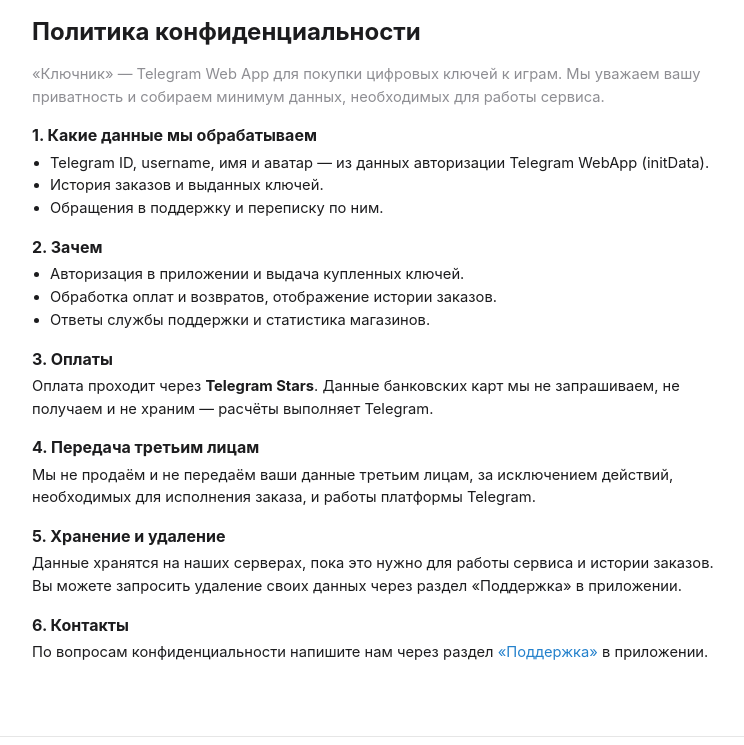
After one commit to Makcxim/ShopBot, a Django app: template shopbot/webapp/templates/privacy.html in a window 1280 px wide. The commit adds this page. Shown: the top 745 px of the page, without its empty margins (264-1008 px from the left). Run offline with Django 3.2, Linux system fonts and the light colour scheme; the template is opened without the code that fills it, so the values that code supplies are empty; some libraries are stand-ins or nearby versions.

Commit message:
feat: branding assets (botpic, description), privacy policy page

```diff
--- a/shopbot/webapp/static/css/webapp.css
+++ b/shopbot/webapp/static/css/webapp.css
@@ -253,3 +253,10 @@ a { color: inherit; text-decoration: none; }
 .bubble__author { font-size: .72rem; opacity: .8; margin-bottom: 3px; }
 .bubble__text { font-size: .95rem; white-space: pre-wrap; word-break: break-word; }
 .bubble__time { font-size: .68rem; opacity: .65; margin-top: 4px; text-align: right; }
+
+/* ===== Юридические страницы ===== */
+.legal { font-size: .92rem; line-height: 1.55; }
+.legal__intro { color: var(--hint); }
+.legal__h { font-size: 1rem; font-weight: 700; margin: 18px 0 6px; }
+.legal ul { padding-left: 18px; margin: 6px 0; }
+.legal a { color: var(--link); }
--- /dev/null
+++ b/shopbot/webapp/templates/privacy.html
@@ -0,0 +1,51 @@
+{% extends 'base.html' %}
+
+{% block title %}Политика конфиденциальности — Ключник{% endblock %}
+
+{% block content %}
+<h1 class="page-title">Политика конфиденциальности</h1>
+<div class="legal">
+    <p class="legal__intro">
+        «Ключник» — Telegram Web App для покупки цифровых ключей к играм. Мы уважаем вашу
+        приватность и собираем минимум данных, необходимых для работы сервиса.
+    </p>
+
+    <h2 class="legal__h">1. Какие данные мы обрабатываем</h2>
+    <ul>
+        <li>Telegram ID, username, имя и аватар — из данных авторизации Telegram WebApp (initData).</li>
+        <li>История заказов и выданных ключей.</li>
+        <li>Обращения в поддержку и переписку по ним.</li>
+    </ul>
+
+    <h2 class="legal__h">2. Зачем</h2>
+    <ul>
+        <li>Авторизация в приложении и выдача купленных ключей.</li>
+        <li>Обработка оплат и возвратов, отображение истории заказов.</li>
+        <li>Ответы службы поддержки и статистика магазинов.</li>
+    </ul>
+
+    <h2 class="legal__h">3. Оплаты</h2>
+    <p>
+        Оплата проходит через <b>Telegram Stars</b>. Данные банковских карт мы не запрашиваем,
+        не получаем и не храним — расчёты выполняет Telegram.
+    </p>
+
+    <h2 class="legal__h">4. Передача третьим лицам</h2>
+    <p>
+        Мы не продаём и не передаём ваши данные третьим лицам, за исключением действий,
+        необходимых для исполнения заказа, и работы платформы Telegram.
+    </p>
+
+    <h2 class="legal__h">5. Хранение и удаление</h2>
+    <p>
+        Данные хранятся на наших серверах, пока это нужно для работы сервиса и истории заказов.
+        Вы можете запросить удаление своих данных через раздел «Поддержка» в приложении.
+    </p>
+
+    <h2 class="legal__h">6. Контакты</h2>
+    <p>
+        По вопросам конфиденциальности напишите нам через раздел
+        <a href="/support/">«Поддержка»</a> в приложении.
+    </p>
+</div>
+{% endblock %}
--- a/shopbot/webapp/urls.py
+++ b/shopbot/webapp/urls.py
@@ -23,6 +23,7 @@ urlpatterns = [
     path('category/<slug:category_slug>/', views.catalog_view, name='catalog_by_category'),
     path('cart/', views.cart_view, name='cart'),
     path('orders/', views.orders_view, name='orders'),
+    path('privacy/', views.privacy_view, name='privacy'),
     path('support/', views.support_view, name='support'),
     path('support/<int:pk>/', views.support_thread_view, name='support_thread'),
     path('profile/', views.profile_view, name='profile'),
--- a/shopbot/webapp/views.py
+++ b/shopbot/webapp/views.py
@@ -108,6 +108,11 @@ def orders_view(request):
     return render(request, 'orders.html', context)
 
 
+def privacy_view(request):
+    """Политика конфиденциальности (URL для BotFather)."""
+    return render(request, 'privacy.html', _base_context(request))
+
+
 @ensure_csrf_cookie
 def support_view(request):
     """Список обращений пользователя + форма нового обращения."""
```
Also changed, not shown: data/branding/botpic.png (added), data/branding/description.png (added).
